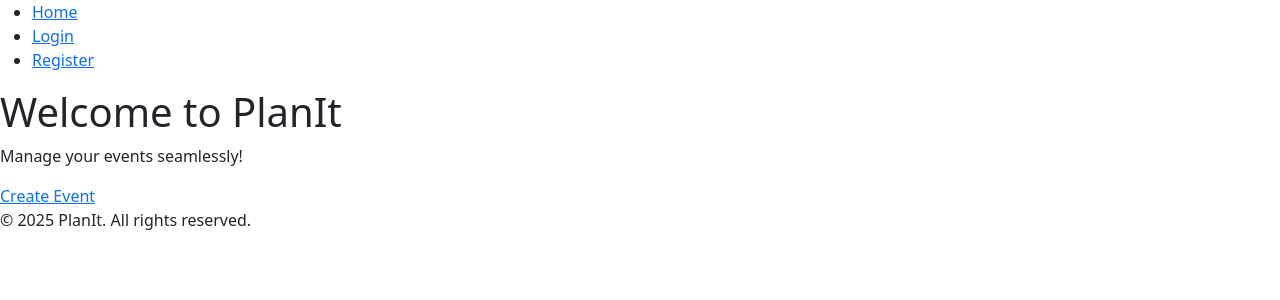
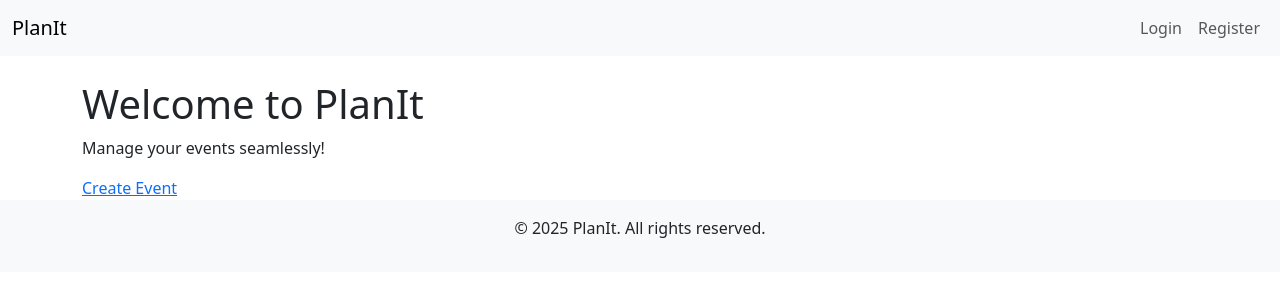
Before and after one commit to EktaMehra/PlanIt, a Django app: page / in a window 1280 px wide. Shown: the top 300 px of the page. Run offline with Django 5.2, Linux system fonts and the light colour scheme.

Commit message:
add bootstrap in base.html

```diff
--- a/events/templates/events/home.html
+++ b/events/templates/events/home.html
@@ -7,4 +7,5 @@
 
 <a href="{% url 'event_create' %}">Create Event</a>
 
+
 {% endblock %}
--- a/templates/base.html
+++ b/templates/base.html
@@ -12,25 +12,32 @@
 </head>
 <body>
     <header>
-        <nav>
-            <ul>
-                <li><a href="{% url 'home' %}">Home</a></li>
-                {% if user.is_authenticated %}
-                    <li><a href="{% url 'logout' %}">Logout</a></li>
-                {% else %}
-                    <li><a href="{% url 'login' %}">Login</a></li>
-                    <li><a href="{% url 'register' %}">Register</a></li>
-                {% endif %}
-            </ul>
+        <nav class="navbar navbar-expand-lg navbar-light bg-light">
+            <div class="container-fluid">
+                <a class="navbar-brand" href="{% url 'home' %}">PlanIt</a>
+                <button class="navbar-toggler" type="button" data-bs-toggle="collapse" data-bs-target="#navbarNav" aria-controls="navbarNav" aria-expanded="false" aria-label="Toggle navigation">
+                    <span class="navbar-toggler-icon"></span>
+                </button>
+                <div class="collapse navbar-collapse" id="navbarNav">
+                    <ul class="navbar-nav ms-auto">
+                        {% if user.is_authenticated %}
+                            <li class="nav-item"><a class="nav-link" href="{% url 'logout' %}">Logout</a></li>
+                        {% else %}
+                            <li class="nav-item"><a class="nav-link" href="{% url 'login' %}">Login</a></li>
+                            <li class="nav-item"><a class="nav-link" href="{% url 'register' %}">Register</a></li>
+                        {% endif %}
+                    </ul>
+                </div>
+            </div>
         </nav>
     </header>
 
-    <main>
+    <main class="container mt-4">
         {% block content %}
         {% endblock %}
     </main>
 
-    <footer>
+    <footer class="bg-light text-center py-3">
         <p>&copy; 2025 PlanIt. All rights reserved.</p>
     </footer>
 </body>
```
